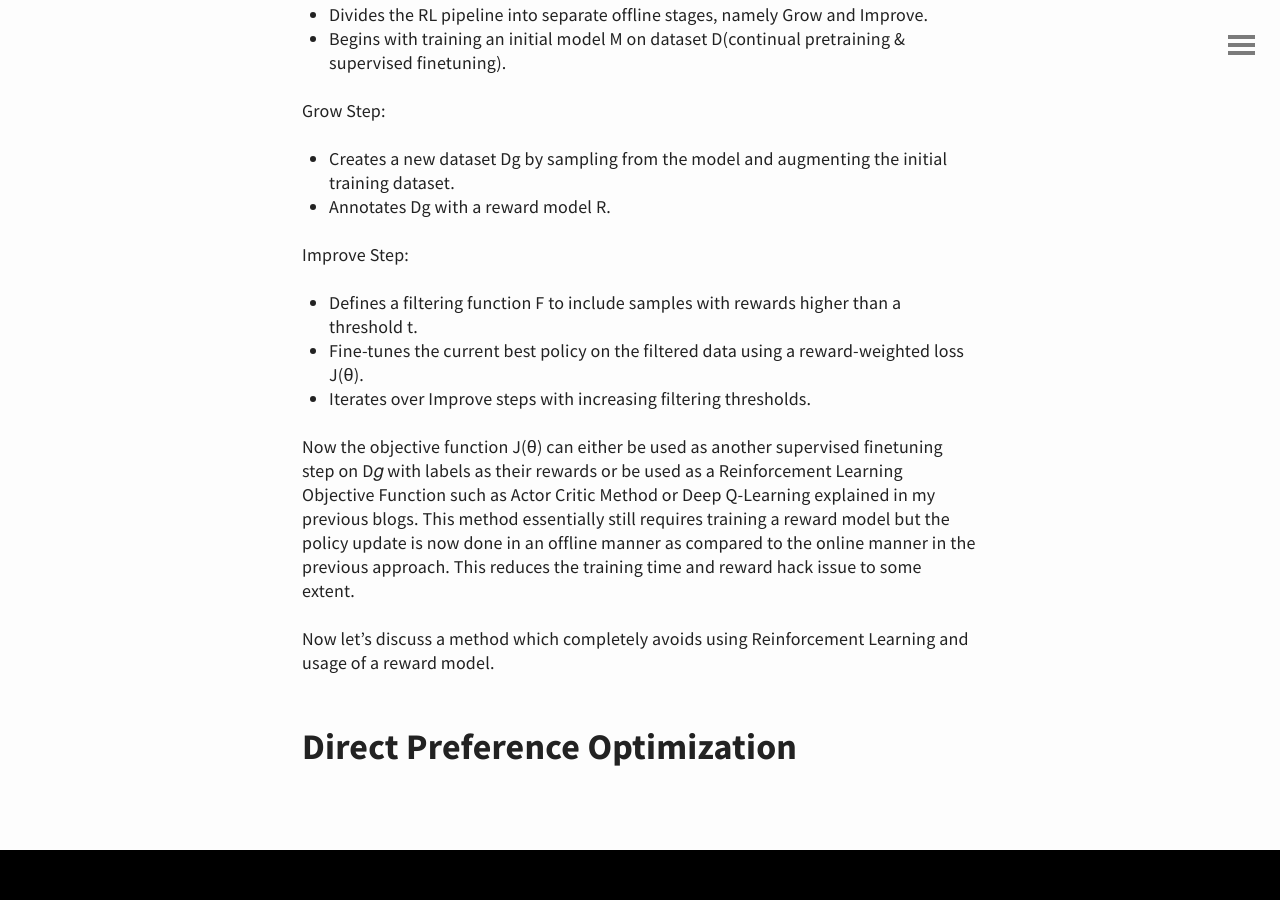
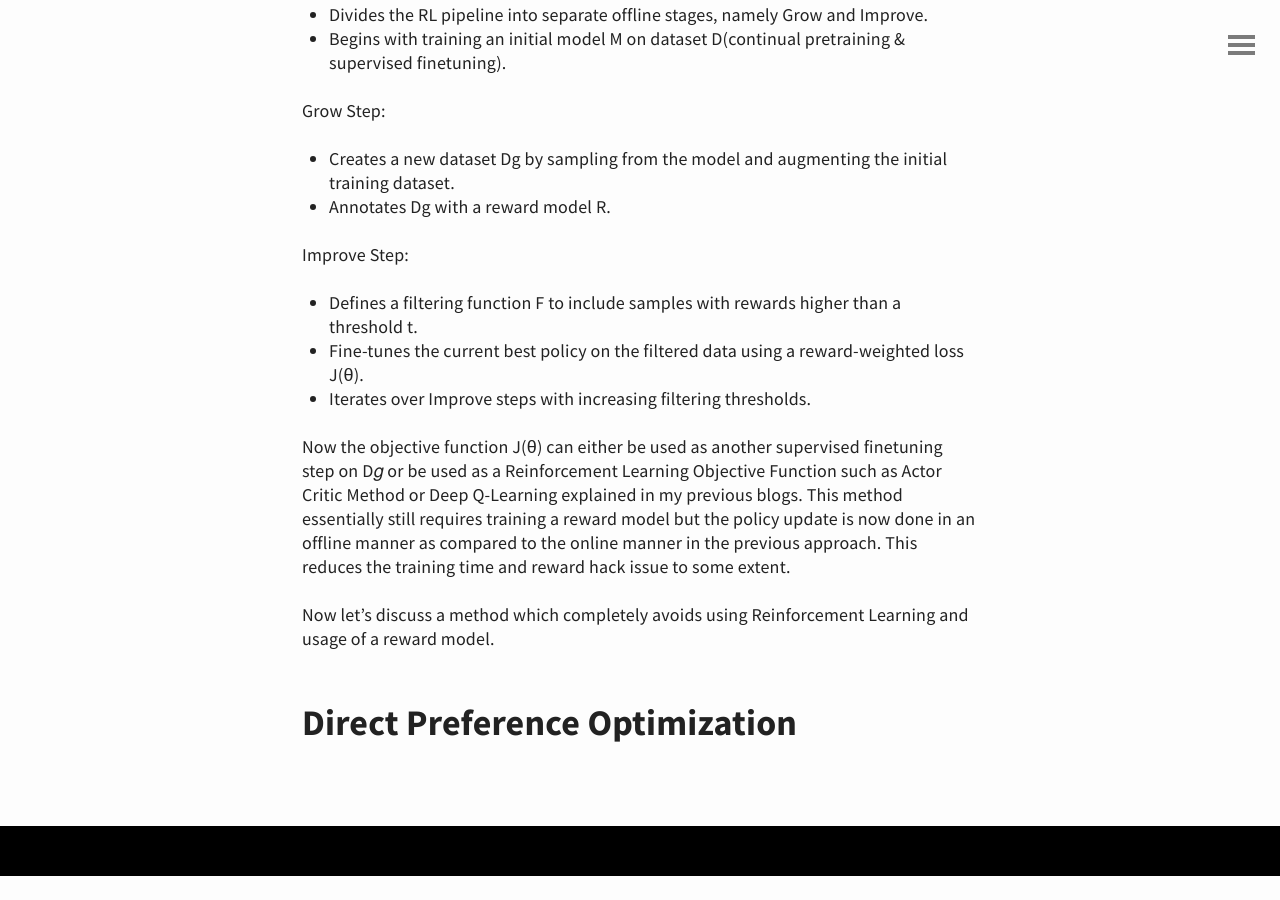
Before and after one commit to spraphul/blog, a Jekyll site: the page built from _posts/2023-11-30-plt.md, in a window 1280 px wide and 900 px high, scrolled down 4987 px. Built offline with Jekyll 4.4.1, drawn with Linux system fonts in a browser that asks for light colours; after the commit the page ends 5863 px from its top, so only the background shows below that.

Commit message:
Update 2023-11-30-plt.md

```diff
--- a/_posts/2023-11-30-plt.md
+++ b/_posts/2023-11-30-plt.md
@@ -74,7 +74,7 @@ Improve Step:
 - Fine-tunes the current best policy on the filtered data using a reward-weighted loss J(θ).
 - Iterates over Improve steps with increasing filtering thresholds.
 
-Now the objective function J(θ) can either be used as another supervised finetuning step on D𝑔 with labels as their rewards or be used as a Reinforcement Learning Objective Function such as Actor Critic Method or Deep Q-Learning explained in my previous blogs. This method essentially still requires training a reward model but the policy update is now done in an offline manner as compared to the online manner in the previous approach. This reduces the training time and reward hack issue to some extent.
+Now the objective function J(θ) can either be used as another supervised finetuning step on D𝑔 or be used as a Reinforcement Learning Objective Function such as Actor Critic Method or Deep Q-Learning explained in my previous blogs. This method essentially still requires training a reward model but the policy update is now done in an offline manner as compared to the online manner in the previous approach. This reduces the training time and reward hack issue to some extent.
 
 Now let's discuss a method which completely avoids using Reinforcement Learning and usage of a reward model.
 
```
